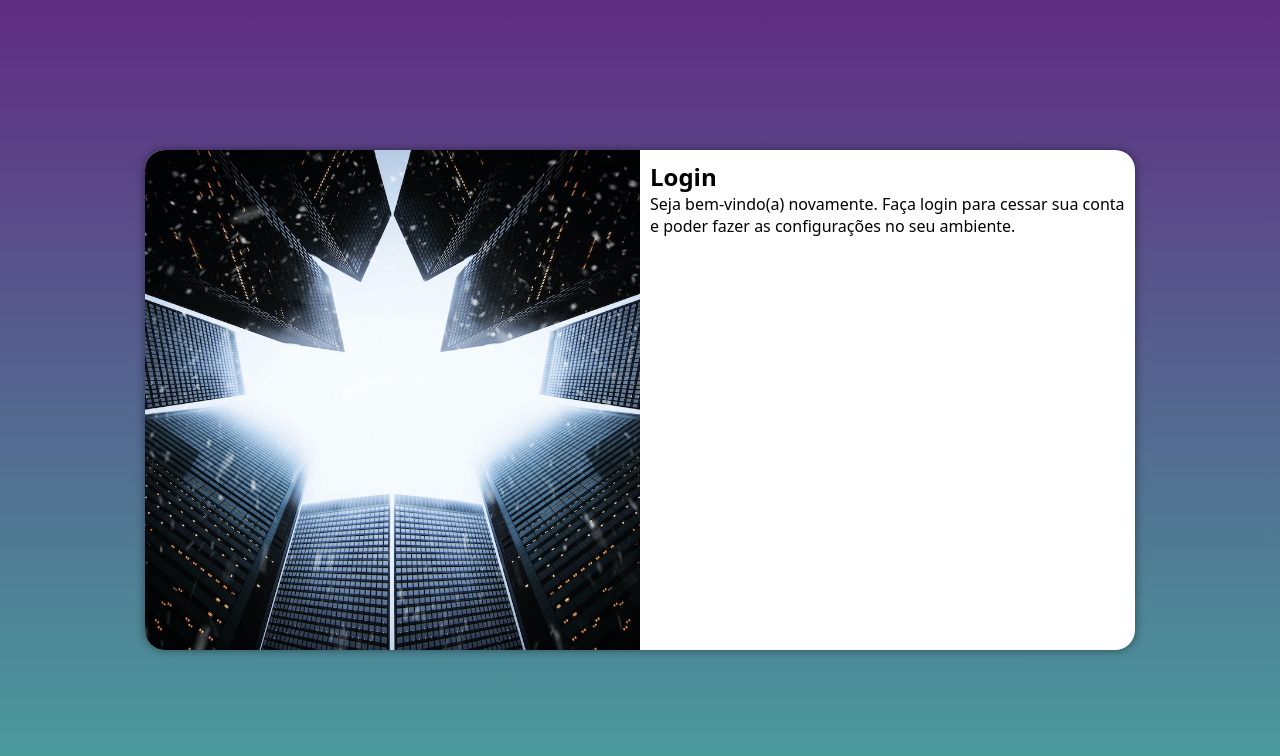
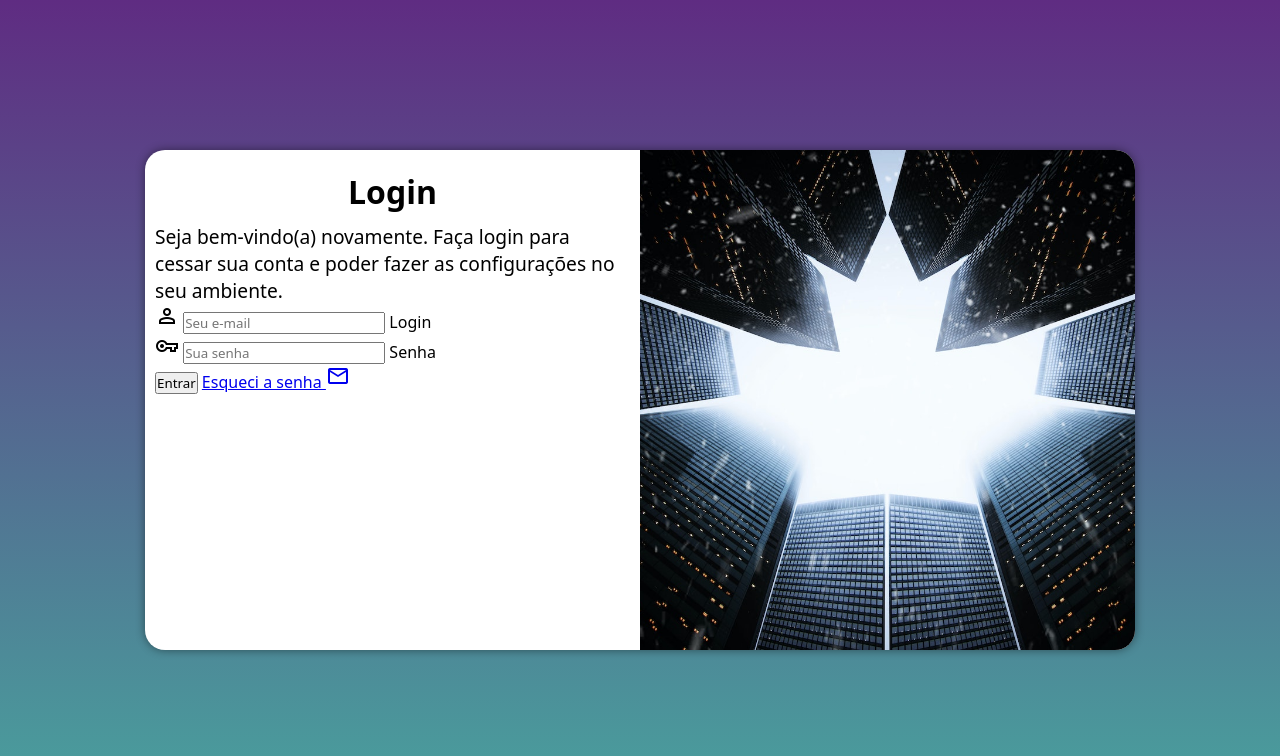
Before and after one commit to MarcosTCardoso/projeto-login, a plain HTML site: page index.html in a window 1280 px wide. Drawn offline with nearby package versions, Linux system fonts and the light colour scheme.

Commit message:
Formulário adicionado

```diff
--- a/estilos/media-query.css
+++ b/estilos/media-query.css
@@ -41,13 +41,21 @@ Grandes telas: acima de 1200px
     }
 
     section#login > div#imagem {
-        float: left;
+        float: right;
         width: 50%;
         height: 100%;
     }
 
     section#login > div#formulario {
-        float: right;
+        float: left;
         width: 50%;
     }
+
+    div#formulario > h1 {
+        font-size: 2em;
+    }
+
+    div#formulario > p {
+        font-size: 1.2em;
+    }
 }
--- a/estilos/style.css
+++ b/estilos/style.css
@@ -53,3 +53,12 @@ section#login > div#formulario {
     display: block;
     padding: 10px;
 }
+
+div#formulario > h1 {
+    text-align: center;
+    padding: 10px;
+}
+
+div#formulario > p {
+    font-size: 0.8em;
+}
--- a/index.html
+++ b/index.html
@@ -6,6 +6,7 @@
     <title>Login</title>
     <link rel="stylesheet" href="estilos/style.css">
     <link rel="stylesheet" href="estilos/media-query.css">
+    <link rel="stylesheet" href="https://fonts.googleapis.com/css2?family=Material+Symbols+Outlined:opsz,wght,FILL,GRAD@20..48,100..700,0..1,-50..200"/>
 </head>
 <body>
     <main>
@@ -15,7 +16,22 @@
             <div id="formulario">
                 <h1>Login</h1>
                 <p>Seja bem-vindo(a) novamente. Faça login para cessar sua conta e poder fazer as configurações no seu ambiente.</p>
-                <form action="login.php" method="post"></form>
+                <form action="login.php" method="post" autocomplete="on">
+                    <div class="campo">
+                        <span class="material-symbols-outlined">person</span>
+                        <input type="email" name="login" id="ilogin" placeholder="Seu e-mail" autocomplete="email" required maxlength="30">
+                        <label for="ilogin">Login</label>
+                    </div>
+                    <div class="campo">
+                        <span class="material-symbols-outlined">vpn_key</span>
+                        <input type="password" name="senha" id="isenha" placeholder="Sua senha" autocomplete="current-password"required minlength="8" maxlength="20">
+                        <label for="isenha">Senha</label>
+                    </div>
+                    <input type="submit" value="Entrar">
+                    <a href="esqueci.html">
+                        Esqueci a senha <span class="material-symbols-outlined">mail</span>
+                    </a>
+                </form>
             </div>
         </section>
     </main>
```
